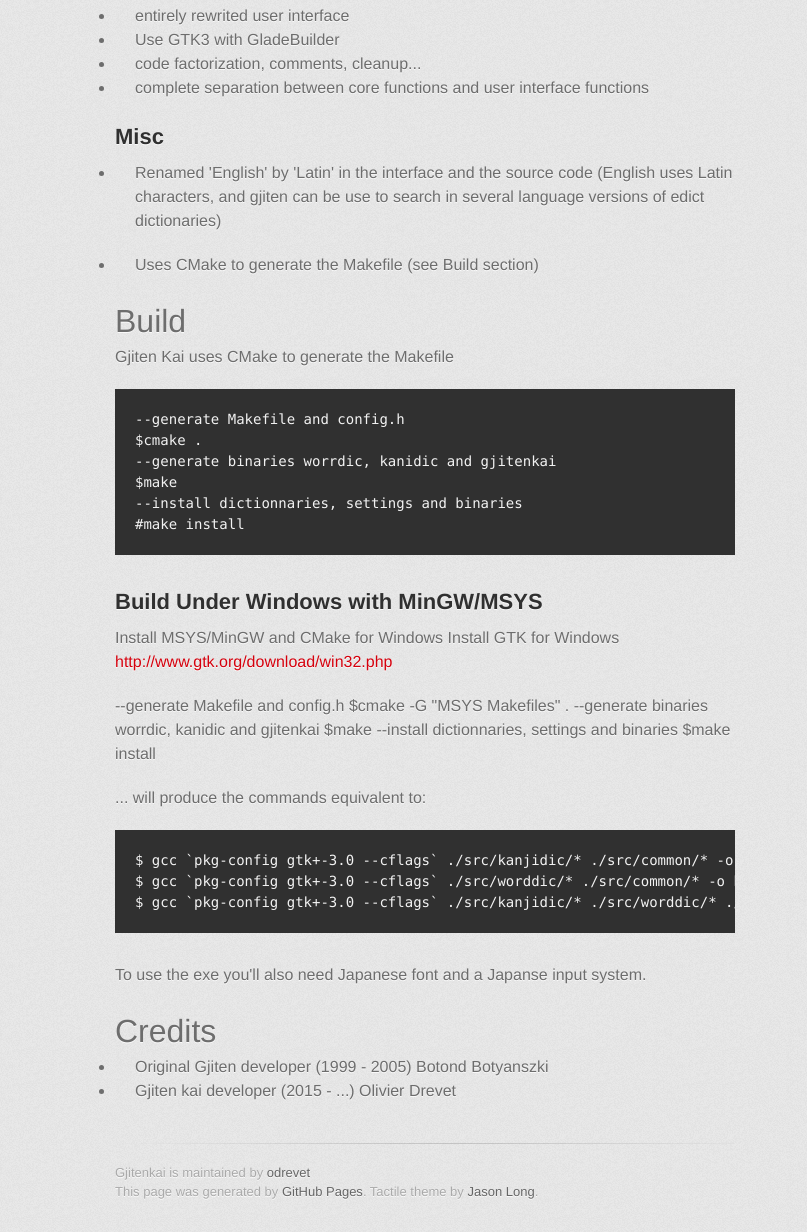
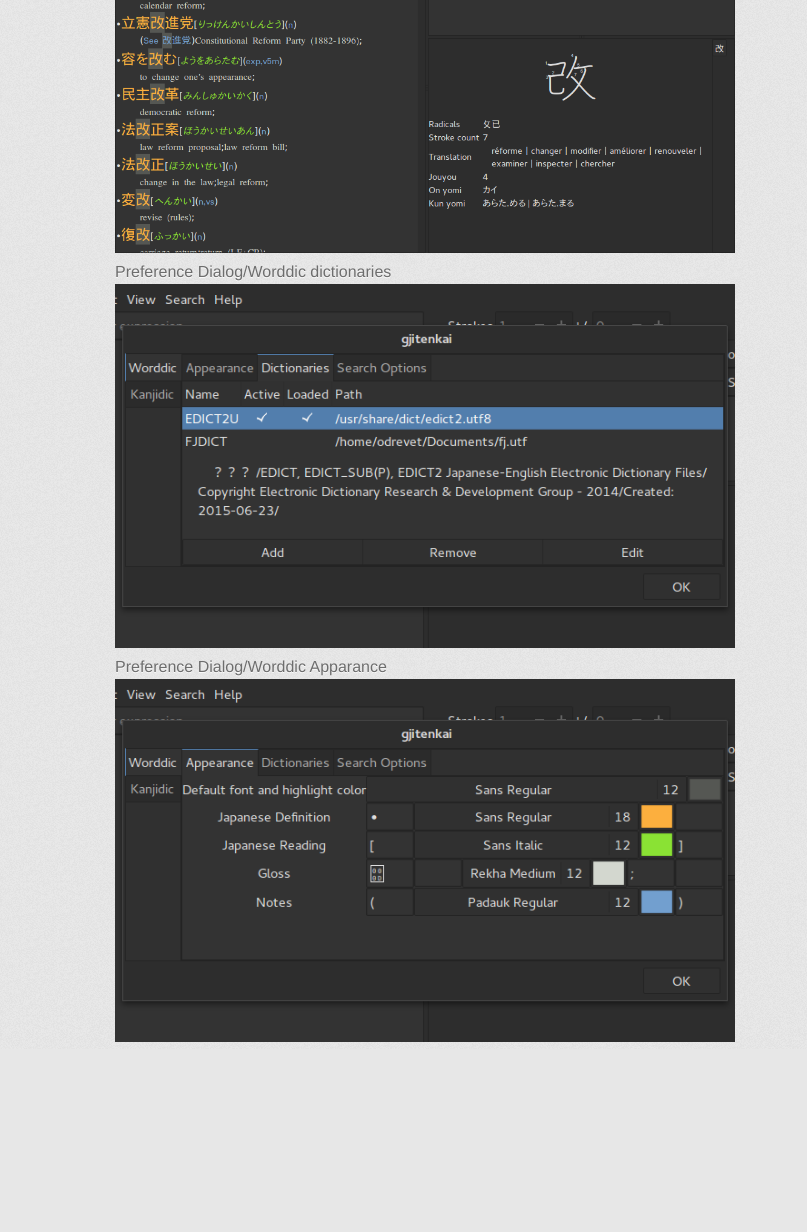
Before and after one commit to wyrover/gjitenkai, a plain HTML site: page index.html in a window 1280 px wide. Shown: the part 663-1895 px from the top of the page, without its empty margins (215-1022 px from the left). After the commit the page ends 1712 px from the top, so only its background shows below. Drawn offline with Linux system fonts and the light colour scheme; a web font is replaced by a local one.

Commit message:
format + screenshoot links

```diff
--- a/index.html
+++ b/index.html
@@ -18,20 +18,26 @@
       <div class="inner">
 
         <header>
-          <h1>Gjitenkai</h1>
-          <h2>&quot;Gjiten Kai&quot; is a rewrite of the Gnome Japanese Dictionnary &quot;Gjiten&quot;</h2>
+          <img src="images/gjitenkai.png"></img>
+          <p>Gjiten kai - グジテン改</p>
+
+          <i>A rewrite of Gjiten, a japanese dictionary for Gnome.</i>
+
         </header>
 
-        <section id="downloads" class="clearfix">
-          <a href="https://github.com/odrevet/gjitenkai/zipball/master"
-             id="download-zip" class="button"><span>Download .zip</span></a>
-          <a href="https://github.com/odrevet/gjitenkai/tarball/master"
-             id="download-tar-gz" class="button"><span>Download .tar.gz</span></a>
+</section>
+<section id="Links" class="clearfix">
+  <br><br><br/>
   <a href="https://github.com/odrevet/gjitenkai"
      id="view-on-github" class="button"><span>View on GitHub</span></a>
 
-          <br><br><br>
+  <a href="https://github.com/odrevet/gjitenkai/wiki"
+     id="view-on-github" class="button"><span>Read the Wiki</span></a>
+</section>
 
+<hr/>
+
+<section id="downloads" class="clearfix">
   <a href="http://odrevet.github.io/gjitenkai/downloads/gjitenkai-0.1.0-win32.exe"
      id="windows-installer" class="button"><span>Windows Installer</span></a>
 
@@ -42,92 +48,15 @@
 <hr>
 
 <section id="main_content">
-          <p>Gjiten kai - グジテン改</p>
 
-<p>A modern, partial rewrite of Gjiten, a japanese dictionary for Gnome.</p>
+  <h1>Screenshots</h1>
 
-<h1>
-<a id="goal" class="anchor" href="#goal" aria-hidden="true"><span class="octicon octicon-link"></span></a>Goal</h1>
+  <span>Search</span>
+  <img src="screenshots/gjitenkai_search.png"></img> <br/>
+  <span>Preference Dialog/Worddic dictionaries</span>
+  <img src="screenshots/gjitenkai_prefs_dictionaires.png"></img> <br/>
+  <span>Preference Dialog/Worddic Apparance</span>
+  <img src="screenshots/gjitenkai_prefs_appearance.png"></img> <br/>
 
-<p>The goal of this rewrite of Gjiten is to have a Gjiten on which new features
-can be more easly added in the future. </p>
-
-<h1>
-<a id="differances-with-the-legacy-gjiten" class="anchor" href="#differances-with-the-legacy-gjiten" aria-hidden="true"><span class="octicon octicon-link"></span></a>Differances with the legacy Gjiten</h1>
-
-<h2>
-<a id="core" class="anchor" href="#core" aria-hidden="true"><span class="octicon octicon-link"></span></a>Core</h2>
-
-<ul>
-<li>entirely rewrited user interface</li>
-<li>Use GTK3 with GladeBuilder</li>
-<li>code factorization, comments, cleanup...</li>
-<li>complete separation between core functions and user interface functions</li>
-</ul>
-
-<h2>
-<a id="misc" class="anchor" href="#misc" aria-hidden="true"><span class="octicon octicon-link"></span></a>Misc</h2>
-
-<ul>
-<li><p>Renamed 'English' by 'Latin' in the interface and the source code
-(English uses Latin characters, and gjiten can be use to search in
-several language versions of edict dictionaries)</p></li>
-<li><p>Uses CMake to generate the Makefile (see Build section)</p></li>
-</ul>
-
-<h1>
-<a id="build" class="anchor" href="#build" aria-hidden="true"><span class="octicon octicon-link"></span></a>Build</h1>
-
-<p>Gjiten Kai uses CMake to generate the Makefile</p>
-
-<pre>
---generate Makefile and config.h
-$cmake .
---generate binaries worrdic, kanidic and gjitenkai
-$make
---install dictionnaries, settings and binaries
-#make install
-</pre>
-
-<h2>
-<a id="build-under-windows-with-mingwmsys" class="anchor" href="#build-under-windows-with-mingwmsys" aria-hidden="true"><span class="octicon octicon-link"></span></a>Build Under Windows with MinGW/MSYS</h2>
-
-<p>Install MSYS/MinGW and CMake for Windows
-Install GTK for Windows <a href="http://www.gtk.org/download/win32.php">http://www.gtk.org/download/win32.php</a></p>
-
-<p>--generate Makefile and config.h
-$cmake -G "MSYS Makefiles" .
---generate binaries worrdic, kanidic and gjitenkai
-$make
---install dictionnaries, settings and binaries
-$make install</p>
-
-<p>... will produce the commands equivalent to:</p>
-
-<pre>
-$ gcc `pkg-config gtk+-3.0 --cflags` ./src/kanjidic/* ./src/common/* -o bin/kanjidic `pkg-config gtk+-3.0 --libs`
-$ gcc `pkg-config gtk+-3.0 --cflags` ./src/worddic/* ./src/common/* -o bin/worddic `pkg-config gtk+-3.0 --libs`
-$ gcc `pkg-config gtk+-3.0 --cflags` ./src/kanjidic/* ./src/worddic/* ./src/common/* -o bin/gjitenkai `pkg-config gtk+-3.0 --libs`
-</pre>
-
-<p>To use the exe you'll also need Japanese font and a Japanse input system. </p>
-
-<h1>
-<a id="credits" class="anchor" href="#credits" aria-hidden="true"><span class="octicon octicon-link"></span></a>Credits</h1>
-
-<ul>
-<li>Original Gjiten developer (1999 - 2005) Botond Botyanszki</li>
-<li>Gjiten kai developer (2015 - ...) Olivier Drevet</li>
-</ul>
-        </section>
-
-        <footer>
-          Gjitenkai is maintained by <a href="https://github.com/odrevet">odrevet</a><br>
-          This page was generated by <a href="https://pages.github.com">GitHub Pages</a>. Tactile theme by <a href="https://twitter.com/jasonlong">Jason Long</a>.
-        </footer>
-
-
-      </div>
-    </div>
 </body>
 </html>
```
Also changed, not shown: images/gjitenkai.png (added), images/kai.png (added). Lines whose indentation alone changed are shown as unchanged.
